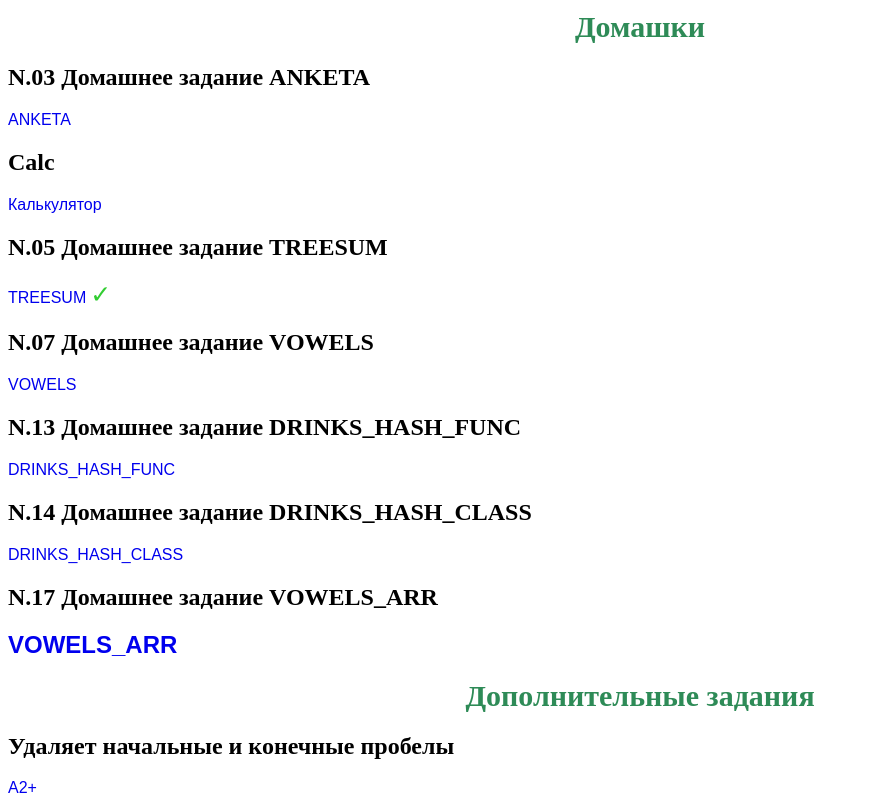
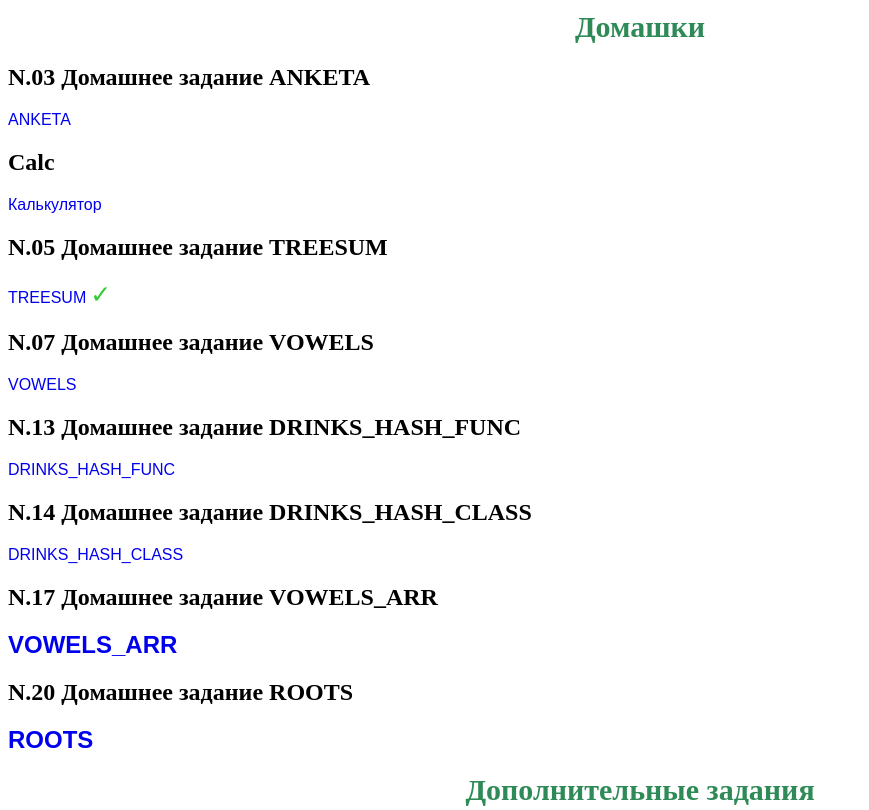
Before and after one commit to molokoandmilk/FD2-121-22, a plain HTML site: page index.html in a window 1280 px wide. Shown: the top 810 px of the page, without its empty margins (0-869 px from the left). Drawn offline with Linux system fonts and the light colour scheme.

Commit message:
add roots

```diff
--- a/index.html
+++ b/index.html
@@ -39,6 +39,10 @@
 <a href="home/DRINKS_HASH_CLASS%20N.14.html">DRINKS_HASH_CLASS</a>
 <h2>N.17 Домашнее задание VOWELS_ARR</h2>
 <a href="home/VOWELS_ARR.html"><h2>VOWELS_ARR</h2></a>
+<h2>N.20 Домашнее задание ROOTS</h2>
+<a href="home/ROOTS.html"><h2>ROOTS</h2></a>
+
+
 <div class="extra-work">Дополнительные задания</div>
 <h2>Удаляет начальные и конечные пробелы</h2>
 <a href="home/A2+.html">A2+</a>
```
